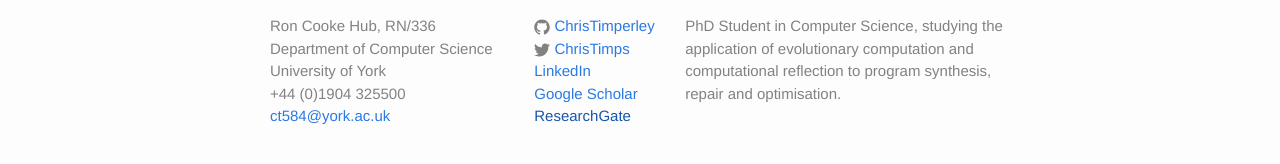
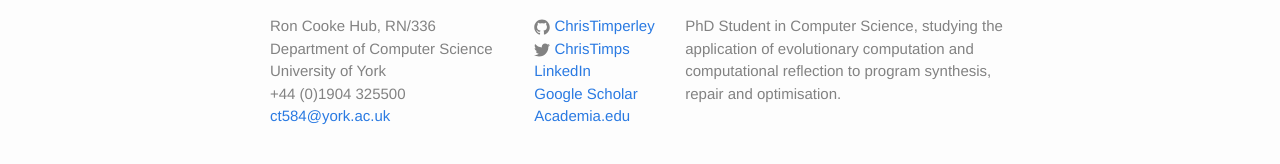
Before and after one commit to ChrisTimperley/ChrisTimperley.github.io, a Jekyll site: the page built from index.html, in a window 1280 px wide. Shown: the part 667-831 px from the top of the page. Built offline with Jekyll 4.4.1, drawn with Linux system fonts in a browser that asks for light colours.

Commit message:
Updated footer.

```diff
--- a/_includes/footer.html
+++ b/_includes/footer.html
@@ -56,8 +56,8 @@
             </a>
           </li>
           <li>
-            <a href="">
-              <span class="username">ResearchGate</span>
+            <a href="https://york.academia.edu/ChristopherTimperley">
+              <span class="username">Academia.edu</span>
             </a>
           </li>
         </ul>
```
